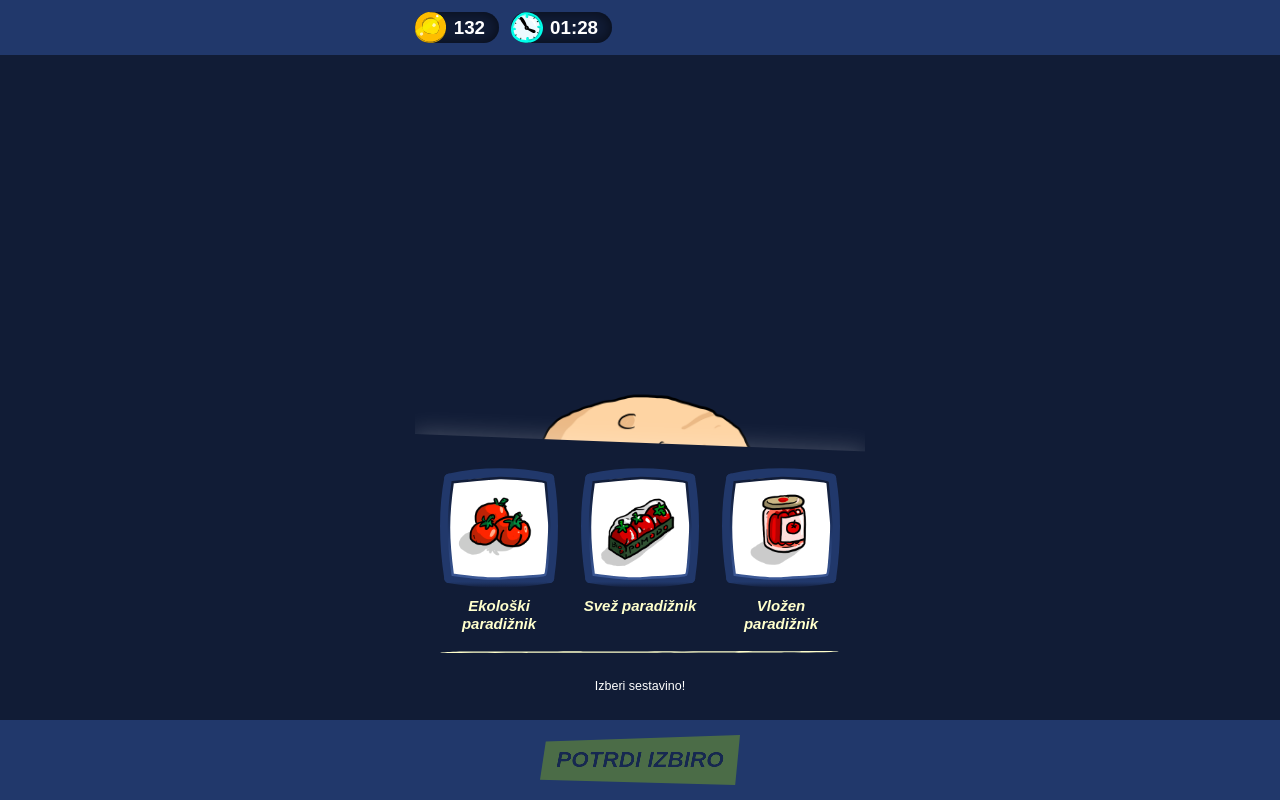
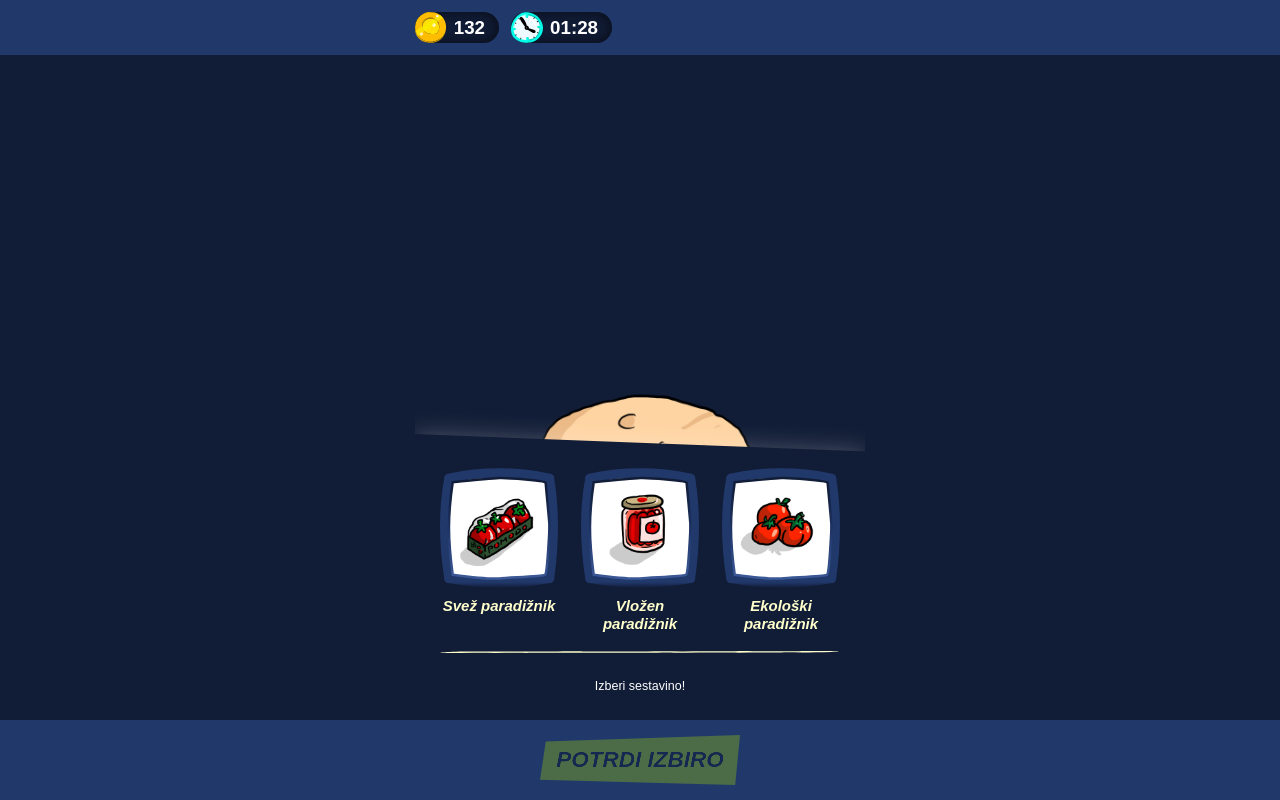
Before and after one commit to danesjenovdan/futr-za-jutr, a Vue app: page /game in a window 1280 px wide. Both pictures are taken after a click on the button "ZAČNI IGRO". Built offline with nearby package versions, Linux system fonts and the light colour scheme; a web font is replaced by a local one.

Commit message:
shuffle options

```diff
--- a/src/components/IngredientSelector.vue
+++ b/src/components/IngredientSelector.vue
@@ -6,44 +6,47 @@
           <button
             :class="[
               'ingredient',
-              { selected: gameStore.ingredientSelection === 'best' },
+              {
+                selected:
+                  shuffledOptions[0].quality === gameStore.ingredientSelection,
+              },
             ]"
-            @click="gameStore.ingredientSelection = 'best'"
+            @click="selectOption(0)"
           >
             <div class="icon">
-              <img :src="gameStore.ingredientSelectorOptions.best.icon" />
+              <img :src="shuffledOptions[0].icon" />
             </div>
-            <div class="text">
-              {{ gameStore.ingredientSelectorOptions.best.name }}
-            </div>
+            <div class="text">{{ shuffledOptions[0].name }}</div>
           </button>
           <button
             :class="[
               'ingredient',
-              { selected: gameStore.ingredientSelection === 'medium' },
+              {
+                selected:
+                  shuffledOptions[1].quality === gameStore.ingredientSelection,
+              },
             ]"
-            @click="gameStore.ingredientSelection = 'medium'"
+            @click="selectOption(1)"
           >
             <div class="icon">
-              <img :src="gameStore.ingredientSelectorOptions.medium.icon" />
+              <img :src="shuffledOptions[1].icon" />
             </div>
-            <div class="text">
-              {{ gameStore.ingredientSelectorOptions.medium.name }}
-            </div>
+            <div class="text">{{ shuffledOptions[1].name }}</div>
           </button>
           <button
             :class="[
               'ingredient',
-              { selected: gameStore.ingredientSelection === 'worst' },
+              {
+                selected:
+                  shuffledOptions[2].quality === gameStore.ingredientSelection,
+              },
             ]"
-            @click="gameStore.ingredientSelection = 'worst'"
+            @click="selectOption(2)"
           >
             <div class="icon">
-              <img :src="gameStore.ingredientSelectorOptions.worst.icon" />
+              <img :src="shuffledOptions[2].icon" />
             </div>
-            <div class="text">
-              {{ gameStore.ingredientSelectorOptions.worst.name }}
-            </div>
+            <div class="text">{{ shuffledOptions[2].name }}</div>
           </button>
         </div>
         <div class="divider">
@@ -56,17 +59,38 @@
 </template>
 
 <script setup>
+import { shuffle } from "lodash-es";
 import { computed } from "vue";
 import { useGameStore } from "../stores/game";
 
 const gameStore = useGameStore();
 
 const description = computed(() => {
-  return (
-    gameStore.ingredientSelectorOptions[gameStore.ingredientSelection]
-      ?.description || "Izberi sestavino!"
-  );
+  const options = gameStore.ingredientSelectorOptions;
+  const selection = gameStore.ingredientSelection;
+  return options[selection]?.description || "Izberi sestavino!";
 });
+
+const shuffledOptions = computed(() => {
+  return shuffle([
+    {
+      ...gameStore.ingredientSelectorOptions.best,
+      quality: "best",
+    },
+    {
+      ...gameStore.ingredientSelectorOptions.medium,
+      quality: "medium",
+    },
+    {
+      ...gameStore.ingredientSelectorOptions.worst,
+      quality: "worst",
+    },
+  ]);
+});
+
+function selectOption(index) {
+  gameStore.ingredientSelection = shuffledOptions.value[index].quality;
+}
 </script>
 
 <style scoped lang="scss">
```
